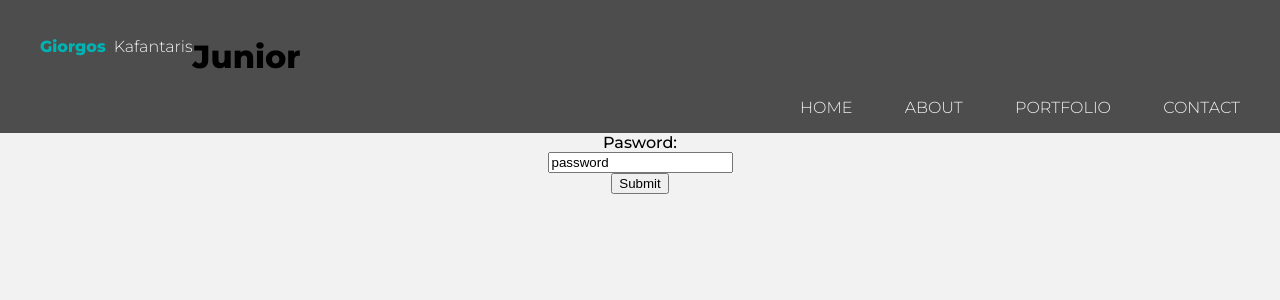
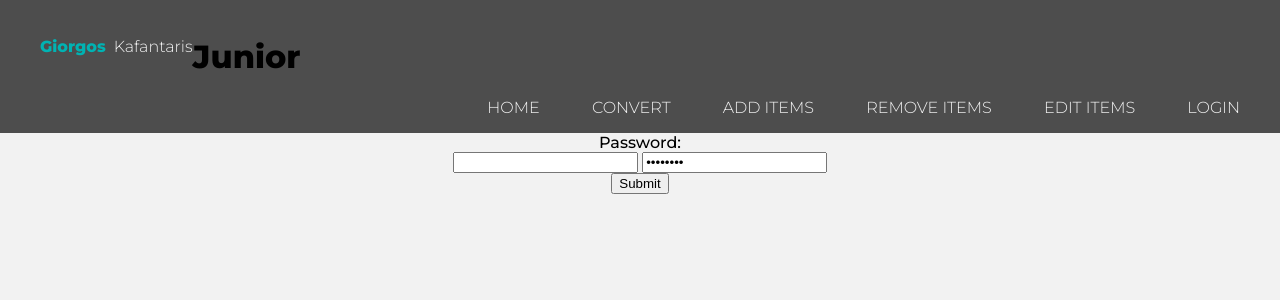
Before and after one commit to gkchef69/convert_units_flask, a Flask app: page /login in a window 1280 px wide. Shown: the top 300 px of the page. Run offline with Flask 3, Linux system fonts and the light colour scheme; data that the repository does not hold is empty; some libraries are stand-ins or nearby versions.

Commit message:
finish navbar

```diff
--- a/db.py
+++ b/db.py
@@ -14,3 +14,90 @@ def connect():
     cursor = db.cursor()
 
     return db, cursor
+
+def create_user(username, password):
+    db, cursor = connect()
+
+
+    sql = 'INSERT INTO `users` (username, password) VALUES (%s, %s)'
+    vals = (username, password)
+
+    cursor.execute(sql, vals)
+
+def remove_user(id_or_name):
+    db, c = connect()
+
+    if not len(id_or_name) > 2:
+
+        id_or_name = int(id_or_name)
+
+    sql = 'DELETE FROM `users` WHERE username = %s OR id = %s'
+    val = (id_or_name, id_or_name)
+
+    c.execute(sql, val)
+    db.commit()
+
+    print("user removed successfully")
+
+    # Additional code if needed
+
+def print_users():
+    db, c = connect()
+
+    sql = 'SELECT * FROM `users`'
+
+    c.execute(sql)
+
+    print(c.fetchall())
+
+
+if __name__ == '__main__':
+    db, c = connect()
+
+    while True:
+
+        e = input("what do you want to do (add/remove/show/quit) : ")
+
+        if e.lower() == 'add':
+
+
+            while True:
+                try:
+                    name = input('enter user username: ')
+                    if len(name) < 3:
+                        raise Exception("USERNAME MUST BE ATLEAST 3 LETTERS")
+                    sql = 'SELECT * FROM `users`'
+                    c.execute(sql)
+
+                    fet = c.fetchall()
+
+                    for user in fet:
+
+                        if user[1] == name:
+
+                            raise Exception("Αυτο το username υπαρχει")
+
+
+
+                    password = input('enter user password: ')
+
+                    create_user(name , password)
+                    print(f"created user '{name}' with password '{password}' successfully!")
+                    break
+                except Exception as e:
+
+                    print("\n" + str(e) + "\n")
+
+        elif e.lower() == 'remove':
+
+            name_or_id = input("enter name or id: ")
+
+            remove_user(name_or_id)
+
+        elif e.lower() == 'show':
+
+            print_users()
+
+        elif e.lower() == 'quit':
+
+            break
--- a/main.py
+++ b/main.py
@@ -5,33 +5,71 @@ import db as dba
 
 app = Flask(__name__)
 
+sesh = {'authenticated' : False}
+
 @app.route("/")
 def root():
-    return render_template('base.html')
+    db, cursor = dba.connect()
 
-AUTHENTICATED = False
+    # if not sesh["authenticated"]:
+
+    #     return redirect(url_for('login'))
+
+
+    return render_template('base.html', sesh = sesh)
+
+@app.route('/logout')
+def logout():
+
+    sesh["authenticated"] = False
+
+    return redirect(url_for('root'))
+
+
 
 @app.route("/login",methods=['GET','POST'])
-def add_recipe():
-    if request.method=='GET':
-        resp = make_response(render_template('login.html'))
-        return resp
-    else:
-        password = request.form['password']
-        if password=="lessgo":
-            resp = make_response(render_template('base.html'))
-            resp.set_cookie('pass', "lessgo")
-            return resp
-        else:
-            return "Incorrect password"
+def login():
+    db, cursor = dba.connect()
+
+
+    if request.method == 'POST':
+
+        sql  = 'SELECT * FROM `users`'
+        cursor.execute(sql)
+
+        for user in cursor.fetchall():
+
+            if user[1] == request.form.get('username') and user[2] == request.form.get('password'):
+
+                sesh["authenticated"] = True
+
+
+                return redirect(url_for('root'))
+
+
+    return render_template('login.html', sesh = sesh)
+
+
+    # if request.method=='GET':
+    #     resp = make_response(render_template('login.html'))
+    #     return resp
+    # else:
+    #     password = request.form['password']
+    #     if password=="lessgo":
+    #         resp = make_response(render_template('base.html'))
+    #         resp.set_cookie('pass', "lessgo")
+    #         return resp
+    #     else:
+    #         return "Incorrect password"
 
 @app.route("/convert",methods=['GET','POST'])
 def convert_web():
+
     db, cursor = dba.connect()
 
     items = convert.get_items()
     if request.method=='GET':
-        resp = make_response(render_template('convert.html',items=items, result="", res_1="", res_2="",sep="",item=""))
+        resp = make_response(render_template('convert.html',items=items, result="", res_1="", res_2="",sep="",item="", sesh = sesh))
         return resp
     if request.method=='POST':
 
@@ -79,7 +117,8 @@ def convert_web():
                 item=item,
                 req_method = request.method,
 
-                dict = afto
+                dict = afto,
+                sesh = sesh
         ))
         return resp
     # print(res_2)
@@ -87,6 +126,10 @@ def convert_web():
 
 @app.route("/add_item", methods=["GET", "POST"])
 def add_item_function():
+    if not sesh["authenticated"]:
+
+        return redirect(url_for('login'))
+
     db, cursor = dba.connect()
 
     write_to_db = True
@@ -94,7 +137,7 @@ def add_item_function():
     if request.method == "GET":
 
         done_msg = ""
-        return make_response(render_template("add_item.html",msg=done_msg))
+        return make_response(render_template("add_item.html",msg=done_msg, sesh = sesh))
 
     if request.method == "POST":
 
@@ -118,10 +161,14 @@ def add_item_function():
         except mysql.connector.errors.IntegrityError:
             done_msg = f"Εισαι πολυ ηλιθιος, το εχεις βαλει ηδη"
 
-        return make_response(render_template("add_item.html", msg=done_msg))
+        return make_response(render_template("add_item.html", msg=done_msg, sesh = sesh))
 
 @app.route("/remove_item", methods=["GET", "POST"])
 def remove_item():
+    if not sesh["authenticated"]:
+
+        return redirect(url_for('login'))
+
     db, cursor = dba.connect()
 
     done_msg = ""
@@ -131,7 +178,7 @@ def remove_item():
     print(items)
 
     if request.method == "GET":
-        resp = make_response(render_template("delete_item.html", msg =done_msg, items=items))
+        resp = make_response(render_template("delete_item.html", msg =done_msg, items=items, sesh = sesh))
         return resp
 
     if request.method == "POST":
@@ -147,12 +194,16 @@ def remove_item():
         db.commit()
 
         done_msg = f"Removed item from database '{item}'"
-        return make_response(render_template("delete_item.html", msg=done_msg, items = items))
+        return make_response(render_template("delete_item.html", msg=done_msg, items = items, sesh = sesh))
 
 items = {}
 
 @app.route("/search_item", methods=["GET", "POST"])
 def search_item():
+    if not sesh["authenticated"]:
+
+        return redirect(url_for('login'))
+
     db, cursor = dba.connect()
 
     if request.method=="GET":
@@ -160,7 +211,7 @@ def search_item():
         cursor.execute("SELECT * FROM items")
         item_list = cursor.fetchall()
         print(item_list)
-        return make_response(render_template("search_item.html", items=item_list))
+        return make_response(render_template("search_item.html", items=item_list, sesh = sesh))
 
 
     if request.method == "POST":
@@ -183,10 +234,15 @@ def search_item():
 
 @app.route("/update_item", methods=["GET", "POST"])
 def update_item():
+    if not sesh["authenticated"]:
+
+        return redirect(url_for('login'))
+
+
     db, cursor = dba.connect()
     if request.method == "GET":
         print("get")
-        return make_response(render_template("update_item.html", stuff = items))
+        return make_response(render_template("update_item.html", stuff = items, sesh = sesh))
 
 
     if request.method == "POST":
@@ -208,12 +264,14 @@ def update_item():
         val_insert = (id, name, kg, grams, cups, liter, oz, tbsp, tsp)
         val_delete = (id,)
 
-        delete_sql = "DELETE FROM  `items` WHERE `id` = %s"
+        delete_sql = "DELETE FROM `items` WHERE `id` = %s"
         cursor.execute(delete_sql, val_delete)
 
         insert_sql = "INSERT INTO `items` (`id`, `name`, `kg`, `grams`, `cups`, `liter`, `oz`, `tbsp`, `tsp`) VALUES (%s, %s, %s, %s, %s, %s, %s, %s, %s)"
         cursor.execute(insert_sql, val_insert)
 
+
+        # cursor.execute(sql, val)
         db.commit()
 
         return redirect(url_for('search_item'))
@@ -246,3 +304,12 @@ cursor.execute("""CREATE TABLE IF NOT EXISTS `items` (
     `tsp` FLOAT NOT NULL
     )
      """)
+
+cursor.execute("""CREATE TABLE IF NOT EXISTS `users` (
+    `id` INT(10) AUTO_INCREMENT PRIMARY KEY,
+    `username` VARCHAR(50) NOT NULL UNIQUE,
+    `password` VARCHAR(50) NOT NULL
+    )
+     """)
+
+# app.run(False)
--- a/templates/login.html
+++ b/templates/login.html
@@ -15,9 +15,11 @@
   <body>
     <center>
       <form action="/login" method="post">
-        <label for="fname">Pasword:</label><br />
+        <label for="fname">Password:</label><br />
+        <input type="text" name="username" >
+
         <input
-          type="text"
+          type="password"
           id="password"
           name="password"
           value="password"
--- a/templates/navbar.html
+++ b/templates/navbar.html
@@ -2,7 +2,7 @@
 <html lang="en" >
 <head>
   <meta charset="UTF-8">
-  <title>Nav Bar</title>
+  <!--<title>Nav Bar</title>-->
     <!-- Basic Metas -->
   <!-- <meta charset="UTF-8">
   <title>Responsive Nav Example</title>
@@ -44,21 +44,45 @@
         <nav class="site-nav">
             <ul>
                 <li>
-                    <a href="#">
+                    <a href="/">
                         <i class="fa fa-home site-nav-icon"></i>Home</a>
                 </li>
                 <li>
-                    <a href="#">
-                        <i class="fa fa-info site-nav-icon"></i>About</a>
+                    <a href="/convert">
+                        <i class="fa fa-briefcase site-nav-icon"></i>Convert</a>
+                </li>
+
+                <li>
+                    <a href="/add_item">
+                        <i class="fa fa-info site-nav-icon"></i>Add Items</a>
+                </li>
+
+                <li>
+                    <a href="/remove_item">
+                        <i class="fa fa-envelope site-nav-icon"></i>Remove Items</a>
                 </li>
                 <li>
-                    <a href="#">
-                        <i class="fa fa-briefcase site-nav-icon"></i>Portfolio</a>
+                    <a href="/search_item">
+                        <i class="fa fa-envelope site-nav-icon"></i>Edit Items</a>
                 </li>
+                {%if sesh['authenticated']%}
                 <li>
-                    <a href="#">
-                        <i class="fa fa-envelope site-nav-icon"></i>Contact</a>
+                    <a href="/logout">
+                        <i class="fa fa-envelope site-nav-icon"></i>Logout</a>
                 </li>
+
+                {%endif%}
+                {%if not sesh['authenticated']%}
+                <li>
+                    <a href="/login">
+                        <i class="fa fa-envelope site-nav-icon"></i>Login</a>
+                </li>
+                {%endif%}
+
+
+
+
+
             </ul>
         </nav>
 
```
Also changed, not shown: templates/base.html (+7 -7 lines).
